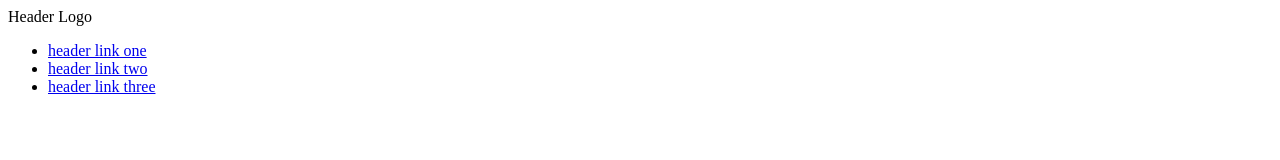
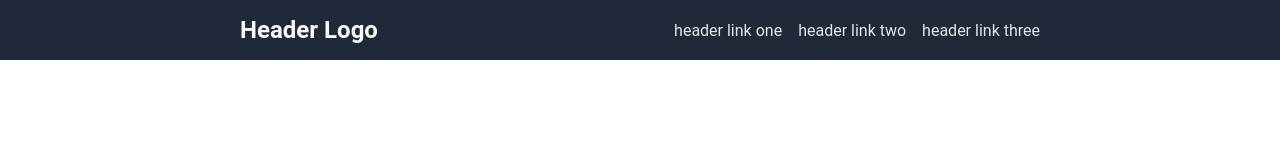
Before and after one commit to ele-ga/odin-landing-page, a plain HTML site: page index.html in a window 1280 px wide. Drawn offline with Linux system fonts and the light colour scheme.

Commit message:
Style header

```diff
--- a/index.html
+++ b/index.html
@@ -10,11 +10,13 @@
     <body>
         <div class="header">
             <div class="logo">Header Logo</div>
+            <div class="links-right">
             <ul class="header-links">
                 <li><a href="#">header link one</a></li>
                 <li><a href="#">header link two</a></li>
                 <li><a href="#">header link three</a></li>
             </ul>
+            </div>
         </div>
     </body>
 
--- a/style.css
+++ b/style.css
@@ -0,0 +1,32 @@
+body {
+    margin: 0;
+    font-family: Roboto, sans-serif;
+}
+
+.header {
+    background: #1F2937;
+    padding: 16px 240px;
+    display: flex;
+    justify-content: space-between;
+    align-items: center;
+
+
+}
+
+ul {
+    list-style-type: none;
+    margin: 0;
+    padding: 0;
+    display: flex;
+    gap: 16px;
+}
+
+.logo {
+    color: #f9faf8;
+    font-size: 24px;
+    font-weight: bold;
+}
+a {
+    text-decoration: none;
+    color: #e5e7eb;
+}
```
